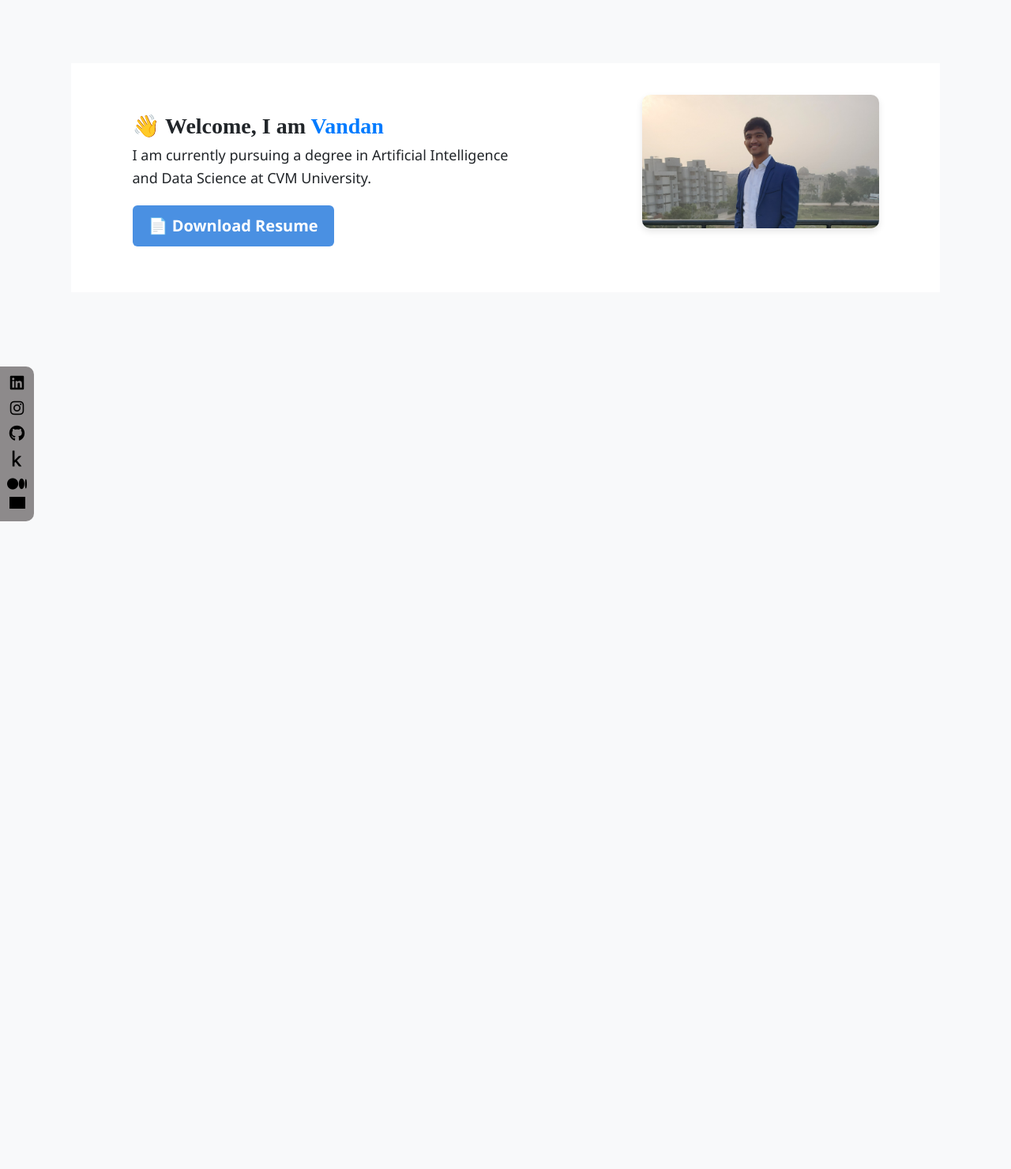
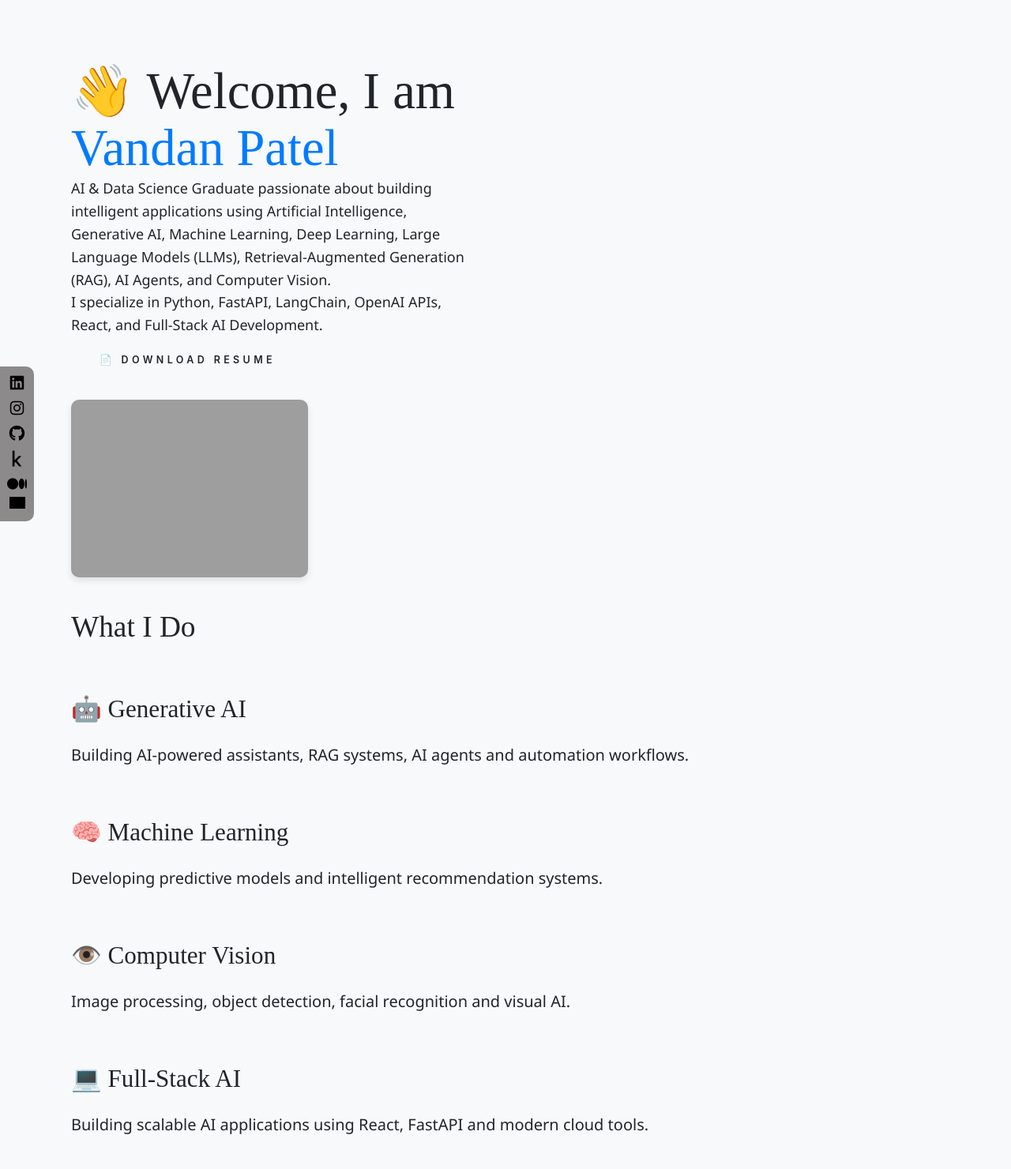
Before and after one commit to patelvandan11/flask12, a Flask app: page / in a window 1280 px wide. Shown: the part 118-1598 px from the top of the page at 79% size. Before the commit the page ends 778 px from the top, so only its background shows below. Run offline with Flask 3, Linux system fonts and the light colour scheme; some libraries are stand-ins or nearby versions; grey boxes are pictures that could not be loaded.

Commit message:
adding new updated content

```diff
--- a/templates/home.html
+++ b/templates/home.html
@@ -9,32 +9,72 @@
 {% block content %}
 <main>
 
-    <!-- ✅ Hero Section (Welcome) -->
-    <div class="vandan">
+  <section class="hero">
+    <div class="hero-content">
         <div class="hero-text">
-            <h2>👋 Welcome, I am <span>Vandan</span></h2>
-            <p>I am currently pursuing a degree in Artificial Intelligence and Data Science at CVM University.</p>
-            <a class="resume-button"
-               href="https://drive.google.com/file/d/1GzDOMeZzXpkl95ztqR5CXrPUbD3TYaHb/view?usp=sharing"
-               download="Vandan_Resume.pdf">
+            <h1>👋 Welcome, I am <span>Vandan Patel</span></h1>
+
+            <p>
+                AI & Data Science Graduate passionate about building intelligent
+                applications using Artificial Intelligence, Generative AI,
+                Machine Learning, Deep Learning, Large Language Models (LLMs),
+                Retrieval-Augmented Generation (RAG), AI Agents, and Computer Vision.
+            </p>
+
+            <p>
+                I specialize in Python, FastAPI, LangChain, OpenAI APIs, React,
+                and Full-Stack AI Development.
+            </p>
+
+            <a href="https://drive.google.com/file/d/1GzDOMeZzXpkl95ztqR5CXrPUbD3TYaHb/view" class="btn">
                 📄 Download Resume
             </a>
         </div>
 
         <div class="hero-image">
-            <img src="{{ url_for('static', filename='images/van.jpg') }}" alt="Vandan's portrait">
+            <img src="{{ url_for('static', filename='images/vaan.jpg') }}" alt="Vandan">
         </div>
     </div>
+</section>
 
+<section class="services">
+    <h2>What I Do</h2>
 
-     <!-- <div class="delhi-diary" >
-        <h2><strong>Diary</strong></h2>
-        <div class="image-gallery">
-            <img src="{{ url_for('static', filename='images/mirror.jpg') }}" alt="Delhi Image 1">
-            <img src="{{ url_for('static', filename='images/vandan1.jpg') }}" alt="">
-            <img src="{{ url_for('static', filename='images/mirror.jpg') }}" alt="Delhi Image 3">
+    <div class="cards">
+
+        <div class="card">
+            <h3>🤖 Generative AI</h3>
+            <p>
+                Building AI-powered assistants, RAG systems,
+                AI agents and automation workflows.
+            </p>
         </div>
-    </div> -->
 
+        <div class="card">
+            <h3>🧠 Machine Learning</h3>
+            <p>
+                Developing predictive models and intelligent
+                recommendation systems.
+            </p>
+        </div>
+
+        <div class="card">
+            <h3>👁️ Computer Vision</h3>
+            <p>
+                Image processing, object detection,
+                facial recognition and visual AI.
+            </p>
+        </div>
+
+        <div class="card">
+            <h3>💻 Full-Stack AI</h3>
+            <p>
+                Building scalable AI applications using
+                React, FastAPI and modern cloud tools.
+            </p>
+        </div>
+
+    </div>
+</section>
 </main>
 {% endblock %}
```
